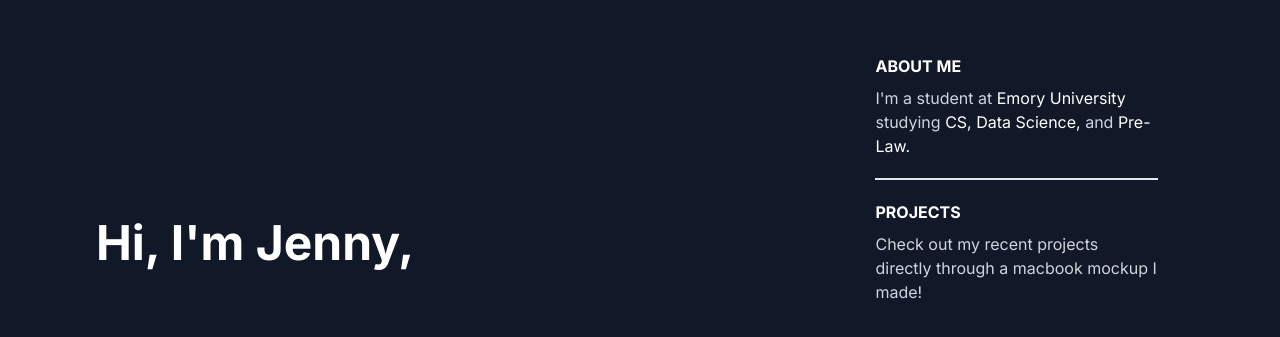
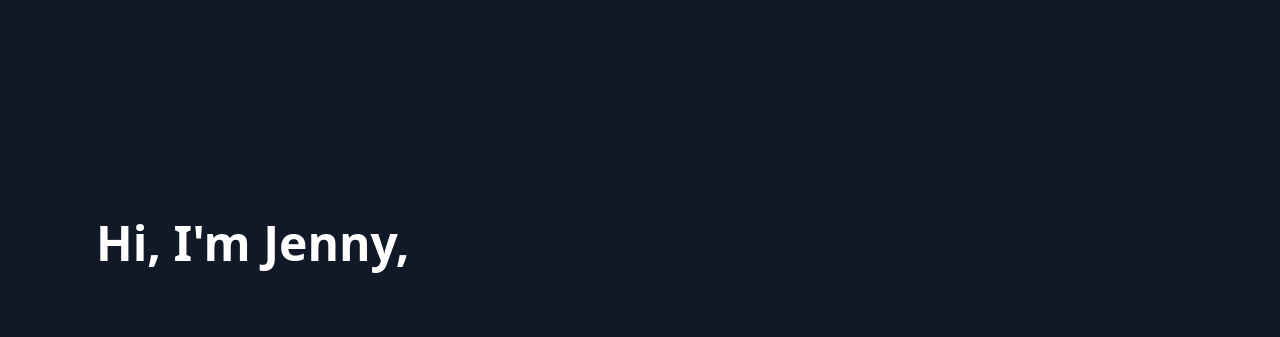
Before and after one commit to joonhoswe/jenny-gu-english, a Next.js app: page / in a window 1280 px wide. Shown: the part 149-486 px from the top of the page. Built offline with nearby package versions, Linux system fonts and the light colour scheme.

Commit message:
fixed routing and directories

```diff
--- a/jsconfig.json
+++ b/jsconfig.json
@@ -1,7 +1,9 @@
 {
   "compilerOptions": {
+    "baseUrl": ".",
     "paths": {
-      "@/*": ["./src/*"]
+      "@components/*": ["src/components/*"],
+      "@pages/*": ["src/pages/*"],
     }
   }
 }
--- a/src/app/layout.js
+++ /dev/null
@@ -1,16 +0,0 @@
-import { Inter } from "next/font/google";
-import "./globals.css";
-
-const inter = Inter({ subsets: ["latin"] });
-
-export const metadata = {
-  title: "제니구의 영어전담마크",
-};
-
-export default function RootLayout({ children }) {
-  return (
-    <html lang="en">
-      <body className={inter.className}>{children}</body>
-    </html>
-  );
-}
--- a/src/app/page.js
+++ /dev/null
@@ -1,28 +0,0 @@
-'use client';
-import React from 'react';
-import Home from './home';
-import { useRef } from 'react';
-
-const page = () => {
-
-  const HomeRef = useRef(null);
-  const AboutRef = useRef(null);
-  const WorkRef = useRef(null);
-  const ProjectsRef = useRef(null);
-  const ContactRef = useRef(null);
-
-  return (
-   <div className='bg-gray-900'>
-        {/* <Navbar HomeRef = {HomeRef} AboutRef = {AboutRef} WorkRef = {WorkRef} ProjectsRef = {ProjectsRef} ContactRef = {ContactRef}/> */}
-        <Home ref = {HomeRef} AboutRef = {AboutRef} ProjectsRef = {ProjectsRef}/>
-        {/* <About ref = {AboutRef}/> */}
-
-        {/* <Work ref = {WorkRef}/> */}
-
-        {/* <Projects ref = {ProjectsRef}/>
-        <Contact ref = {ContactRef}/> */}
-  </div>
-  );
-};
-
-export default page;
--- a/src/app/components/layout.js
+++ b/src/components/layout.js
@@ -1,10 +1,14 @@
 import Navbar from './navbar'
 // import Footer from './footer'
+
+const metadata = {
+  title: "제니구의 영어전담마크",
+};
 
 export default function Layout({ children }) {
   return (
     <>
-      <Navbar />
+      {/* <Navbar /> */}
       <main>{children}</main>
       {/* <Footer /> */}
     </>
--- a/src/app/components/navbar.js
+++ b/src/components/navbar.js
@@ -1,36 +1,23 @@
-import React, { useRef, useState } from 'react';
+import React, { useState } from 'react';
 import { motion, AnimatePresence } from 'framer-motion';
-// import name from '../assets/name.png';
-// import github from '../assets/github.png';
-// import linkedin from '../assets/linkedin.jpg';
-// import resume from '../assets/Jonathan_Oh_Resume.pdf';
-// import download from '../assets/download.png';
 import { Fade as Hamburger } from 'hamburger-react';
 
-const Navbar = ({ HomeRef, AboutRef, WorkRef, ProjectsRef, ContactRef }) => {
-  const navbarRef = useRef(null);
+export default function Navbar() {
   const [isOpen, setOpen] = useState(false);
 
   const toggleMenu = () => {
     setOpen(!isOpen);
   };
 
-  const navLinks = [
-    { title: "home", ref: HomeRef },
-    { title: "about", ref: AboutRef },
-    // { title: "work", ref: WorkRef },
-    { title: "projects", ref: ProjectsRef },
-    { title: "contact", ref: ContactRef }
-  ];
   const sidebarVariants = {
     open: { opacity: 1, x: 0 },
     closed: { opacity: 0, x: "100%" }
   };
 
   return (
-    <div ref={navbarRef} className="flex items-center justify-between w-full h-14 sticky top-0 z-10 text-white bg-gray-800 bg-opacity-60 backdrop-filter backdrop-blur-lg">
+    <div className="flex items-center justify-between w-full h-14 sticky top-0 z-10 text-white bg-gray-800 bg-opacity-60 backdrop-filter backdrop-blur-lg">
       <div className='items-center justify-between w-full h-14 hidden md:flex'>
-        <img className='ml-4 h-1/3 w-1/8' src={name} alt='Jonathan'/>
+        {/* <img className='ml-4 h-1/3 w-1/8' src={name} alt='Jonathan'/>
         <div className="flex items-center justify-center space-x-6 ml-24">
           {navLinks.map((link) => (
             <button key={link.title} onClick={() => scrollToSection(link.ref)} className="group text-white hover:text-sky-500 transition duration-300 relative overflow-hidden">
@@ -54,10 +41,10 @@ const Navbar = ({ HomeRef, AboutRef, WorkRef, ProjectsRef, ContactRef }) => {
       </div>
 
       <div className='flex items-center justify-between w-full h-14 md:hidden'>
-        <img className='ml-4 h-1/3 w-1/8' src={name} alt='Jonathan'/>
+        <img className='ml-4 h-1/3 w-1/8' src={name} alt='Jonathan'/> */}
 
         {/* Mobile NavBar Icon */}
-        <Hamburger rounded size={24} duration={0.4} distance='lg' hideOutline={false} onToggle={toggleMenu} />
+        {/* <Hamburger rounded size={24} duration={0.4} distance='lg' hideOutline={false} onToggle={toggleMenu} />
         <AnimatePresence>
           {isOpen && (
             <motion.div
@@ -67,9 +54,9 @@ const Navbar = ({ HomeRef, AboutRef, WorkRef, ProjectsRef, ContactRef }) => {
               variants={sidebarVariants}
               transition={{ duration: 0.4 }}
               className="z-20 pt-12 pb-28 absolute top-full right-0 h-screen w-1/3 bg-gray-800 flex flex-col justify-between"
-            >
+            > */}
               {/* Website Section Links */}
-              <div className='flex flex-col space-y-6'>
+              {/* <div className='flex flex-col space-y-6'>
                 {navLinks.map((link) => (
                   <button
                     key={link.title}
@@ -79,11 +66,11 @@ const Navbar = ({ HomeRef, AboutRef, WorkRef, ProjectsRef, ContactRef }) => {
                     {link.title}
                   </button>
                 ))}
-              </div>
+              </div> */}
 
 
               {/* Resume, Linkedin, Github Buttons */}
-              <div className='flex flex-col items-center justify-center space-y-6'>
+              {/* <div className='flex flex-col items-center justify-center space-y-6'>
                 <a href={resume} target="_blank" rel="noopener noreferrer" className='hover:scale-110 transition duration-300 ease-in-out w-24 h-6 rounded-md flex items-center justify-center bg-white text-gray-800 text-sm font-bold'>
                   resume
                   <img src={download} alt='download icon' className='w-4 h-4 ml-2'/>
@@ -100,10 +87,8 @@ const Navbar = ({ HomeRef, AboutRef, WorkRef, ProjectsRef, ContactRef }) => {
 
             </motion.div>
           )}
-        </AnimatePresence>
+        </AnimatePresence> */}
       </div>
     </div>
   );
 };
-
-export default Navbar;
--- /dev/null
+++ b/src/pages/_app.js
@@ -0,0 +1,11 @@
+// src/pages/_app.js
+import Layout from '@components/layout';
+import '../globals.css';  // Ensure this is correctly pointing to your global stylesheet
+
+export default function MyApp({ Component, pageProps }) {
+    return (
+        <Layout>
+            <Component {...pageProps} />
+        </Layout>
+    );
+}
--- a/src/app/home.js
+++ b/src/pages/home.js
@@ -32,7 +32,7 @@ const Home = forwardRef((props, ref) => {
         </div>
 
         {/* right side of me image */}
-        <div className="z-50 pt-12 flex flex-col space-y-2 text-xs -mr-72 sm:-mr-60 md:-mr-52 lg:-mr-40 sm:text-xs md:text-sm lg:text-base md:space-y-3 lg:space-y-5 md:pb-48">
+        {/* <div className="z-50 pt-12 flex flex-col space-y-2 text-xs -mr-72 sm:-mr-60 md:-mr-52 lg:-mr-40 sm:text-xs md:text-sm lg:text-base md:space-y-3 lg:space-y-5 md:pb-48">
           <div className='w-1/4 space-y-2 sm:w-1/3 md:w-1/2'>
             <h1 className="font-bold">ABOUT ME</h1>
             <p className="text-gray-300 max-w-full"> I'm a student at <span className="text-white">Emory University</span> studying <span className="text-white">CS, Data Science,</span> and <span className='text-white'>Pre-Law.</span></p>
@@ -44,7 +44,7 @@ const Home = forwardRef((props, ref) => {
             <h1 className="font-bold">PROJECTS</h1>
             <p className="text-gray-300"> Check out my recent projects directly through a macbook mockup I made! </p>
           </div>
-        </div>
+        </div> */}
 
       </div>
 
--- /dev/null
+++ b/src/pages/index.js
@@ -0,0 +1,13 @@
+import React from 'react';
+import Home from './home';
+
+const page = () => {
+
+  return (
+   <div className='bg-gray-900'>
+    <Home />
+  </div>
+  );
+};
+
+export default page;
```
Also changed, not shown: package.json (+8 -6 lines), src/globals.css (renamed from src/app/globals.css), 1 other file (tests, documents, lock files or other folders).
